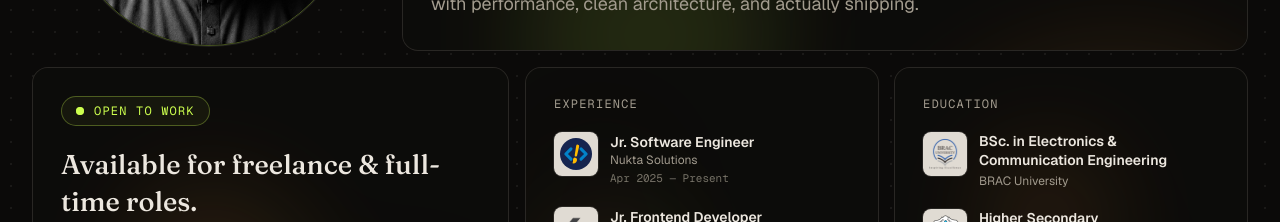
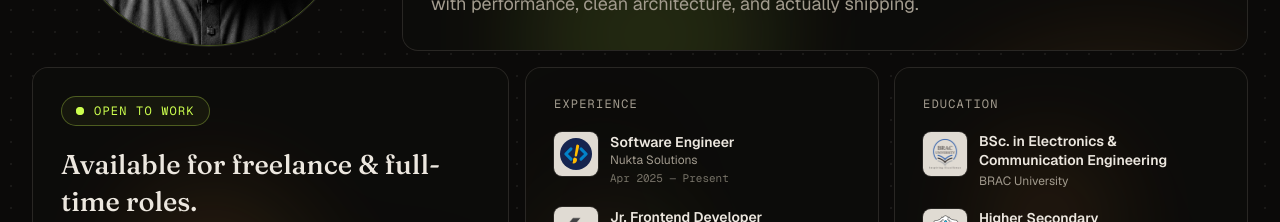
Before and after one commit to Yousuf-Mohammad/portfolio2, a Next.js app: page / in a window 1280 px wide. Shown: the part 1220-1442 px from the top of the page. Built offline with nearby package versions, Linux system fonts and the light colour scheme; no server answers.

Commit message:
fix: correct job title for Nukta Solutions experience

```diff
--- a/components/About.jsx
+++ b/components/About.jsx
@@ -5,7 +5,7 @@ import Image from "next/image";
 import BentoCard from "./BentoCard";
 
 const experiences = [
-  { company: "Nukta Solutions", role: "Jr. Software Engineer", duration: "Apr 2025 — Present", logo: "/nukta.svg" },
+  { company: "Nukta Solutions", role: " Software Engineer", duration: "Apr 2025 — Present", logo: "/nukta.svg" },
   { company: "Avenir IT", role: "Jr. Frontend Developer", duration: "Sep 2024 — Mar 2025", logo: "/aveenir.png" },
   { company: "VAST", role: "Web Developer (Contractual)", duration: "Nov 2023 — Sep 2024", logo: "/vast.jpg" },
 ];
```
